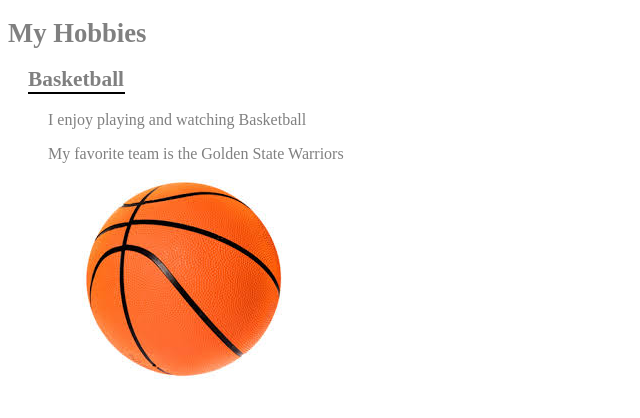
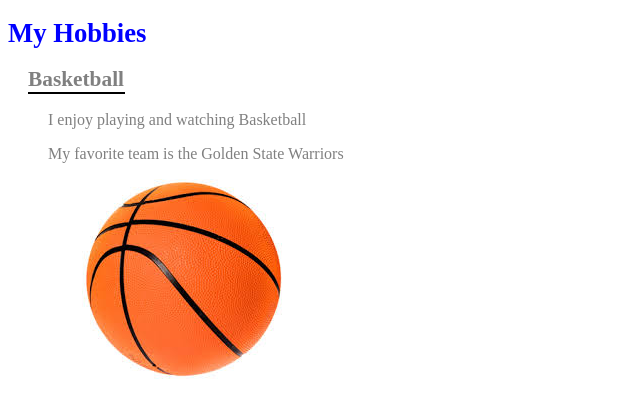
Before and after one commit to JKH-HCA2/mysite, a plain HTML site: page Hobby.html in a window 1280 px wide. Shown: the whole page, without its empty margins (0-640 px from the left). Drawn offline with Linux system fonts and the light colour scheme.

Commit message:
updated h1 font color

```diff
--- a/css/styles.css
+++ b/css/styles.css
@@ -1,5 +1,5 @@
 h1 {
-    color: grey;
+    color: blue;
     font-size: 20pt;
 }
 
```
